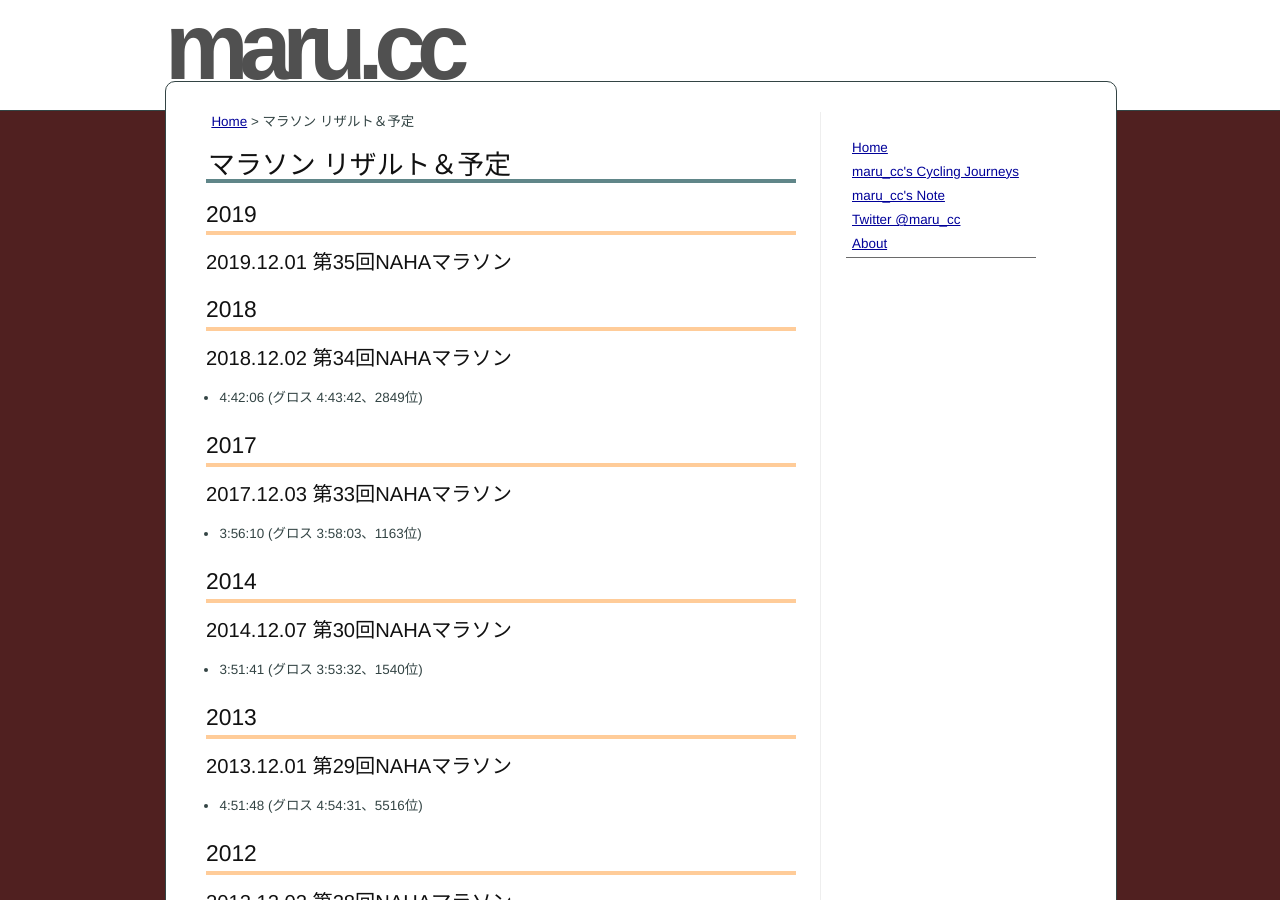
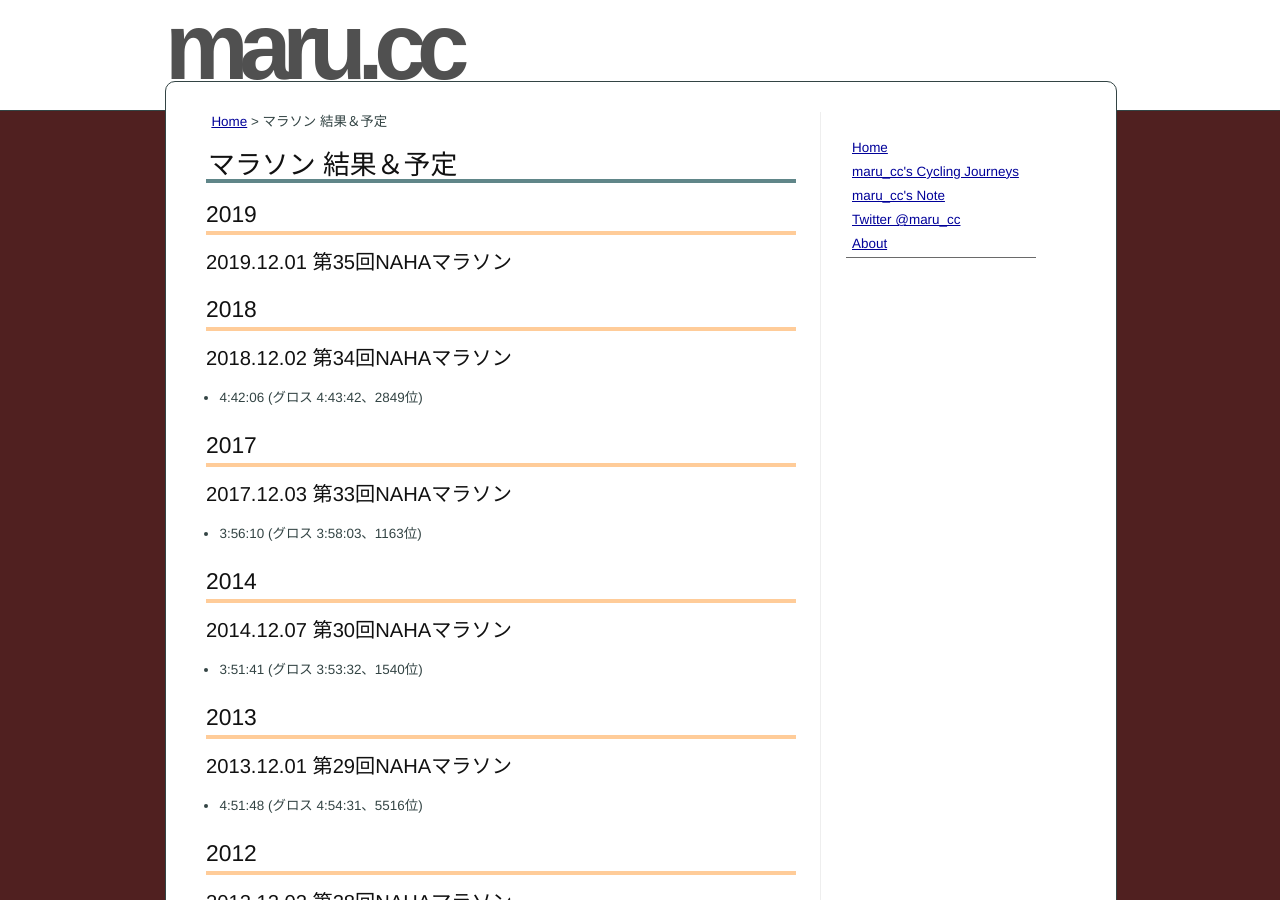
Before and after one commit to marucc/marucc.github.io, a Jekyll site: the page built from sports/results_run.md, in a window 1280 px wide and 900 px high. Built offline with Jekyll 4.4.1, drawn with Linux system fonts in a browser that asks for light colours.

Commit message:
sports/results_run.md updated from https://stackedit.io/

```diff
--- a/sports/results_run.md
+++ b/sports/results_run.md
@@ -4,9 +4,9 @@ title: マラソン 結果＆予定
 markdown: kramdown
 ---
 
-[Home](/) &gt; マラソン リザルト＆予定
+[Home](/) &gt; マラソン 結果＆予定
 
-# マラソン リザルト＆予定
+# マラソン 結果＆予定
 
 ## 2019
 
```
